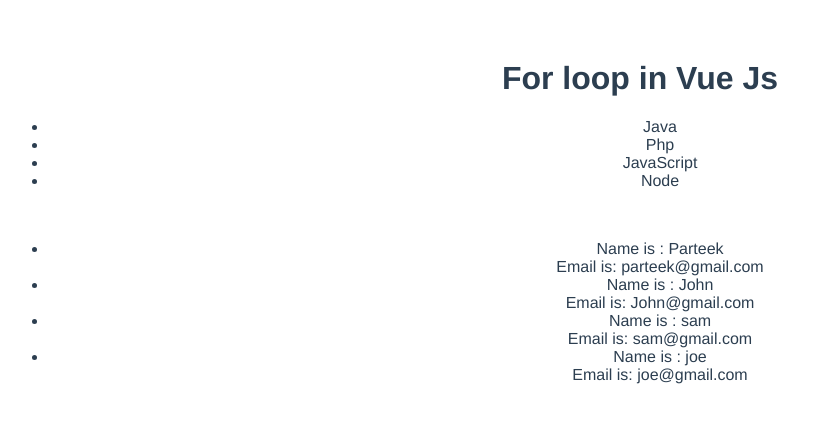
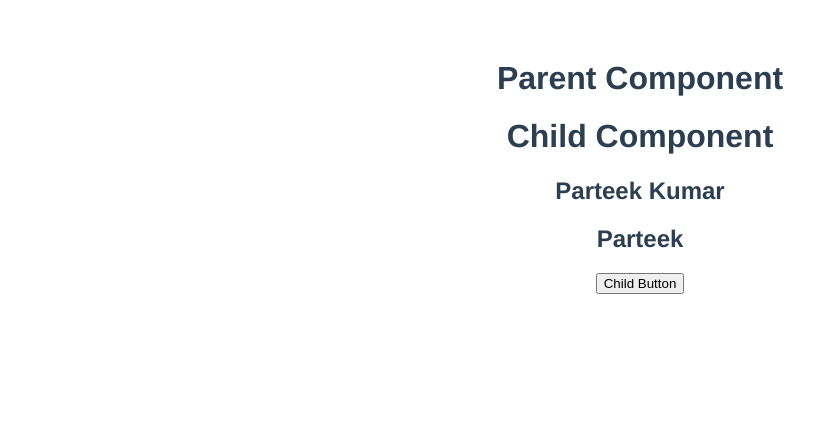
Before and after one commit to parteek2813/VueJs, a Vue app: page / in a window 1280 px wide. Shown: the top 422 px of the page, without its empty margins (0-814 px from the left). Built offline with nearby package versions, Linux system fonts and the light colour scheme.

Commit message:
#15 Pass Data Parent to Child Component

```diff
--- a/src/App.vue
+++ b/src/App.vue
@@ -1,5 +1,5 @@
 <template>
-  <IfElse />
+  <Parent />
 </template>
 
 <script>
@@ -8,6 +8,7 @@ import HomeCom from "./components/HomeCom.vue";
 import Function from "./components/Function.vue";
 import Checkboxes from "./components/Checkbox.vue";
 import IfElse from "./components/IfElse.vue";
+import Parent from "./components/Parent.vue";
 
 export default {
   name: "App",
@@ -17,6 +18,7 @@ export default {
     Function,
     Checkboxes,
     IfElse,
+    Parent,
   },
 };
 </script>
--- /dev/null
+++ b/src/components/Child.vue
@@ -0,0 +1,17 @@
+<template lang="">
+  <h1>Child Component</h1>
+  <h2>{{ name }}</h2>
+  <h2>{{ user.name }}</h2>
+  <button v-on:click="getData()">Child Button</button>
+</template>
+<script>
+export default {
+  name: "Child",
+  props: {
+    name: String,
+    user: Object,
+    getData: Function,
+  },
+};
+</script>
+<style lang=""></style>
--- /dev/null
+++ b/src/components/Parent.vue
@@ -0,0 +1,27 @@
+<template lang="">
+  <h1>Parent Component</h1>
+  <Child name="Parteek Kumar" :user="user" :getData="getData" />
+</template>
+<script>
+import Child from "./Child.vue";
+export default {
+  name: "Parent",
+  components: {
+    Child,
+  },
+  data() {
+    return {
+      user: {
+        name: "Parteek",
+        email: "parteek@gmail.com",
+      },
+    };
+  },
+  methods: {
+    getData() {
+      console.log("Parent component called");
+    },
+  },
+};
+</script>
+<style lang=""></style>
```
